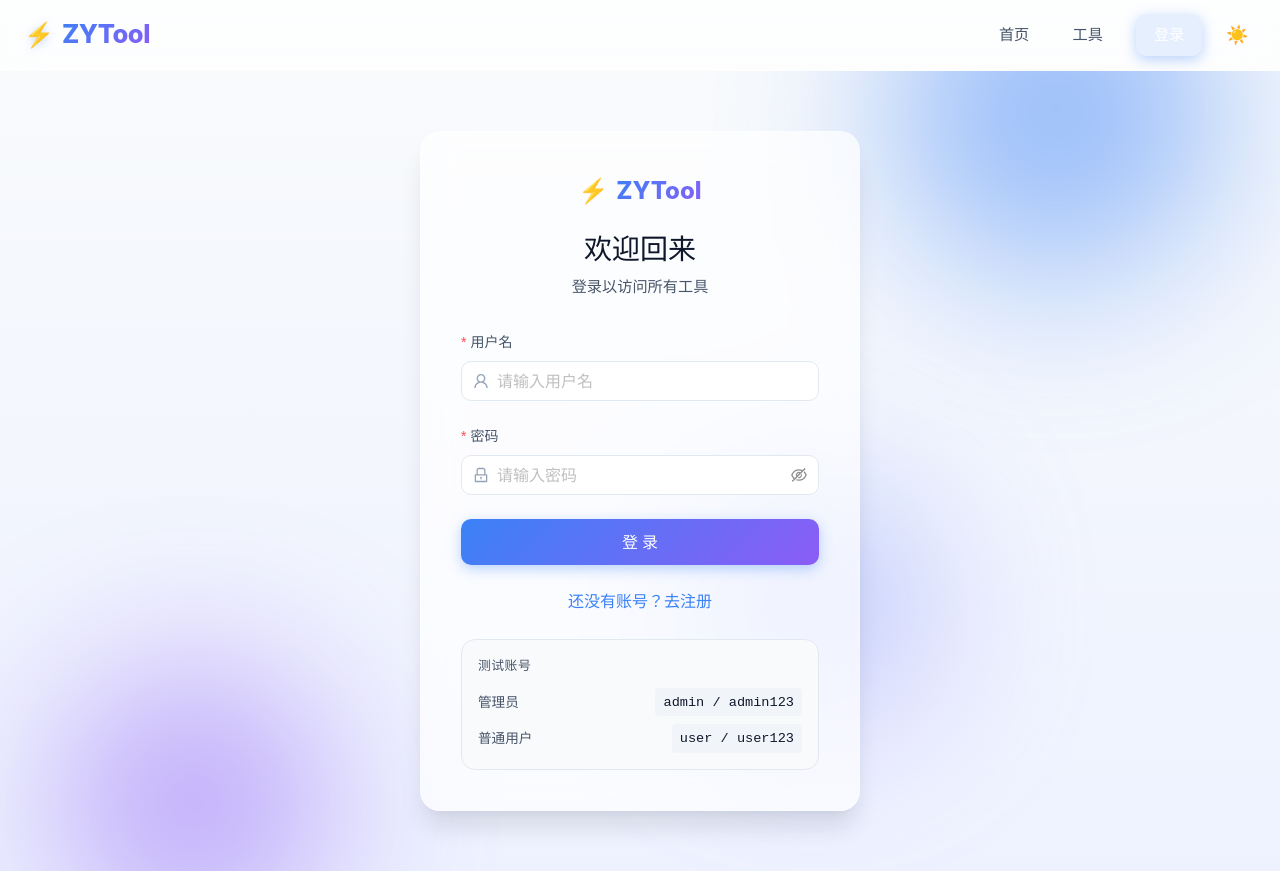
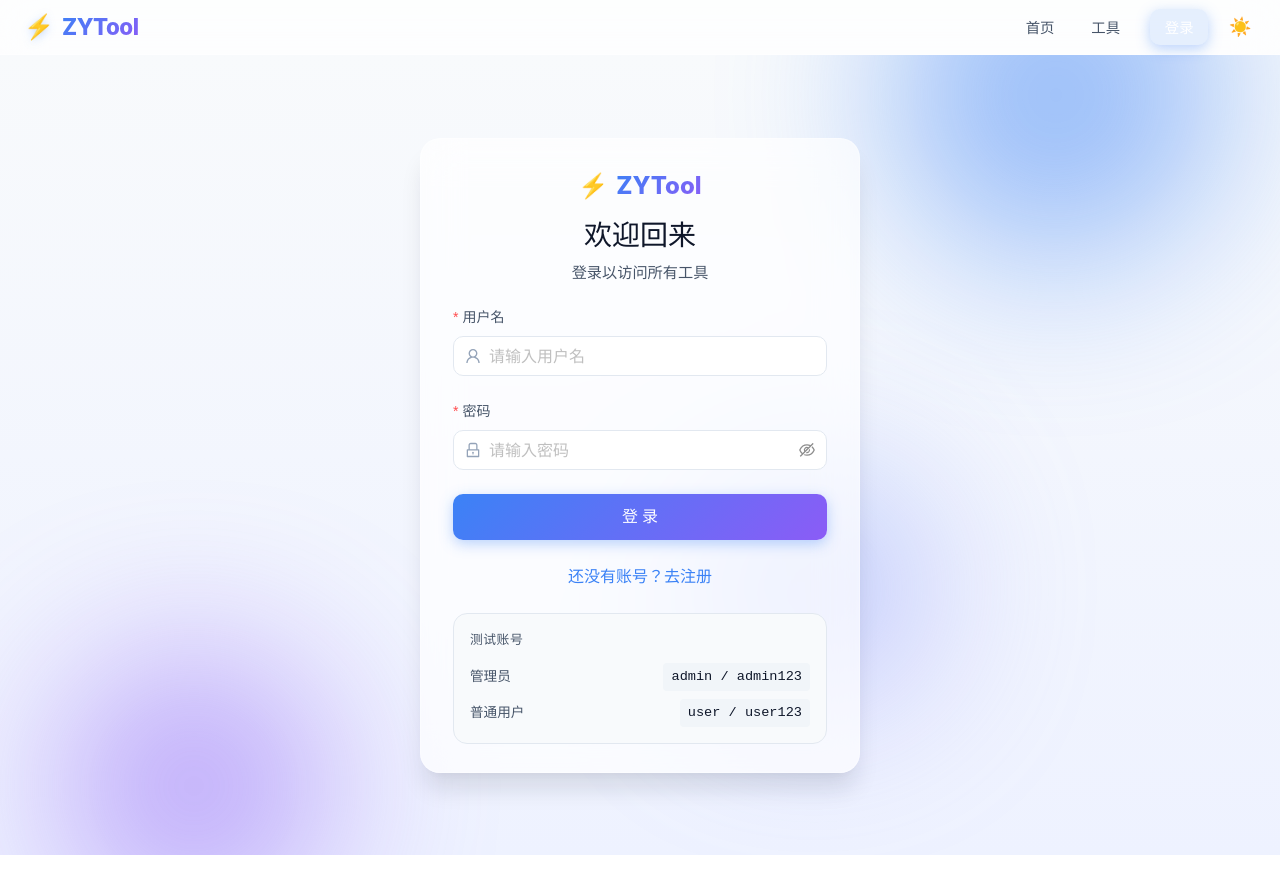
Before and after one commit to cool-2022/ZYTool, a Vue app in the folder ZYTool/: page / in a window 1280 px wide. Built offline with nearby package versions, Linux system fonts and the light colour scheme; no server answers.

Commit message:
style(ui): 降低顶部导航栏高度
- navbar padding 从 0.875rem 减到 0.5rem
- 导航链接、头像按钮、主题切换按钮尺寸同步缩小
- logo 字号从 1.6rem 降到 1.4rem

```diff
--- a/ZYTool/src/App.vue
+++ b/ZYTool/src/App.vue
@@ -145,7 +145,7 @@ router.afterEach(refreshAuth)
   backdrop-filter: var(--glass-blur);
   -webkit-backdrop-filter: var(--glass-blur);
   border-bottom: 1px solid var(--glass-border);
-  padding: 0.875rem 0;
+  padding: 0.5rem 0;
   position: sticky;
   top: 0;
   z-index: 1000;
@@ -179,7 +179,7 @@ router.afterEach(refreshAuth)
 }
 
 .logo-text {
-  font-size: 1.6rem;
+  font-size: 1.4rem;
   font-weight: 800;
   background: var(--gradient-primary);
   -webkit-background-clip: text;
@@ -197,11 +197,11 @@ router.afterEach(refreshAuth)
 .nav-link {
   color: var(--text-secondary);
   text-decoration: none;
-  padding: 0.55rem 1.1rem;
+  padding: 0.4rem 0.9rem;
   border-radius: var(--border-radius);
   transition: all var(--transition-speed);
   font-weight: 500;
-  font-size: 0.95rem;
+  font-size: 0.9rem;
 }
 
 .nav-link:hover {
@@ -231,9 +231,9 @@ router.afterEach(refreshAuth)
 .user-avatar-btn {
   display: flex;
   align-items: center;
-  gap: 0.5rem;
-  height: 38px;
-  padding: 0 0.75rem;
+  gap: 0.4rem;
+  height: 32px;
+  padding: 0 0.5rem;
   margin-left: 0.5rem;
   border-radius: var(--border-radius);
   color: var(--text-secondary) !important;
@@ -248,7 +248,7 @@ router.afterEach(refreshAuth)
 .user-avatar {
   background: var(--gradient-primary);
   color: white;
-  font-size: 0.85rem;
+  font-size: 0.8rem;
   font-weight: 600;
 }
 
@@ -257,14 +257,14 @@ router.afterEach(refreshAuth)
   overflow: hidden;
   text-overflow: ellipsis;
   white-space: nowrap;
-  font-size: 0.9rem;
+  font-size: 0.85rem;
   font-weight: 500;
 }
 
 .theme-toggle {
   color: var(--text-secondary) !important;
-  width: 38px;
-  height: 38px;
+  width: 32px;
+  height: 32px;
   display: flex;
   align-items: center;
   justify-content: center;
--- a/ZYTool/src/views/LoginView.vue
+++ b/ZYTool/src/views/LoginView.vue
@@ -231,20 +231,20 @@ const handleSubmit = async () => {
   -webkit-backdrop-filter: var(--glass-blur);
   border: 1px solid var(--glass-border);
   border-radius: var(--border-radius-xl);
-  padding: 2.5rem;
+  padding: 1.75rem 2rem;
   box-shadow: var(--shadow-xl);
 }
 
 .login-header {
   text-align: center;
-  margin-bottom: 2rem;
+  margin-bottom: 1.25rem;
 }
 
 .login-logo {
   display: inline-flex;
   align-items: center;
   gap: 0.5rem;
-  margin-bottom: 1.25rem;
+  margin-bottom: 0.75rem;
 }
 
 .logo-icon {
```
